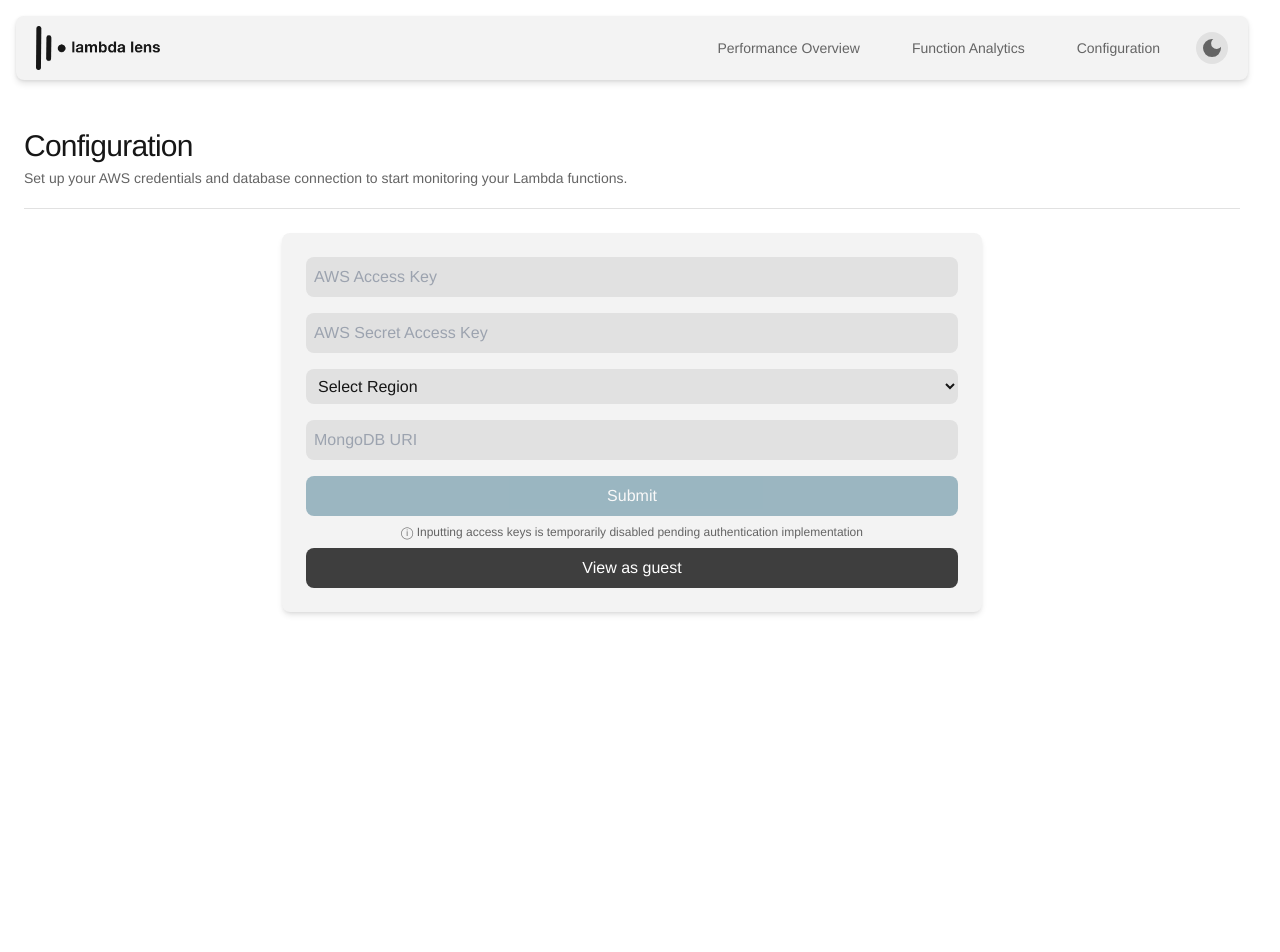
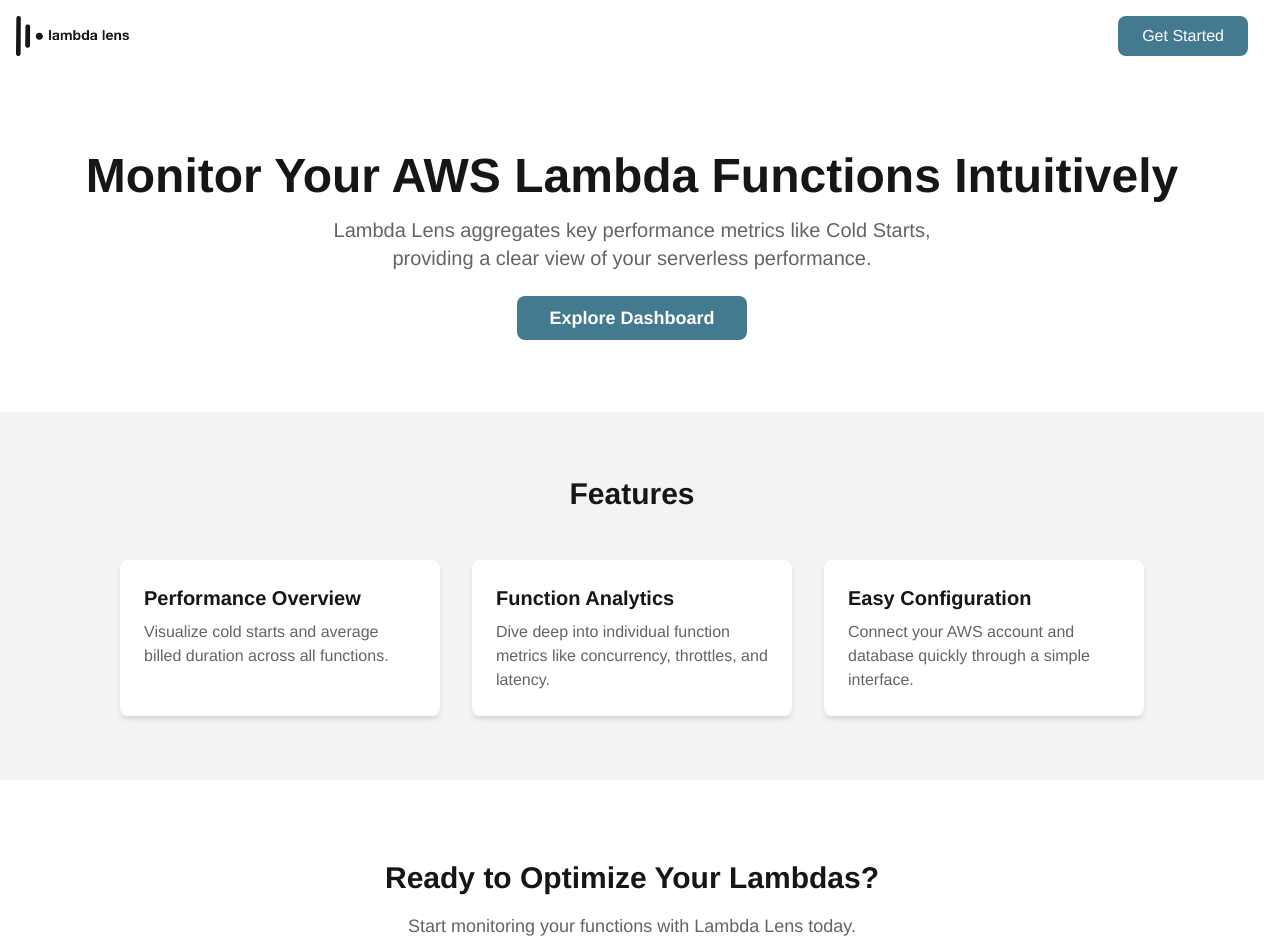
Before and after one commit to oslabs-beta/Lambda-Lens, a React (Vite) app in the folder client/: page / in a window 1280 px wide. Shown: the top 952 px of the page. Before the commit the page ends 800 px from the top, so only its background shows below. Built offline with nearby package versions, Linux system fonts and the light colour scheme.

Commit message:
feat: add LandingPage component and update routing in App for improved navigation

```diff
--- a/client/src/App/App.tsx
+++ b/client/src/App/App.tsx
@@ -1,27 +1,43 @@
-import { BrowserRouter as Router, Route, Routes } from "react-router-dom";
+import { BrowserRouter as Router, Route, Routes, useLocation } from "react-router-dom";
 import DashboardContainer from "../pages/PerformanceOverview/PerformanceOverview";
 import CloudwatchContainer from "../pages/FunctionAnalytics/FunctionAnalytics";
 import NavbarComponent from "../components/Navbar/Navbar";
 import ConfigPageContainer from "../pages/Config/Config";
 import ChatContainer from "../pages/PerformanceOverview/Chat/Chat";
+import LandingPage from "../pages/Landing/LandingPage"; // Import the new page
 import "../utils/chartSetup";
+
+const Layout: React.FC<{ children: React.ReactNode }> = ({ children }) => {
+  const location = useLocation();
+  const showNavbar = location.pathname !== '/';
+
+  return (
+    <div className="min-h-screen bg-light-cont-l dark:bg-dark-cont-l text-light-text-prim dark:text-dark-text-prim">
+      {showNavbar && (
+        <div className="sticky top-0 p-4 z-10">
+          <NavbarComponent />
+        </div>
+      )}
+      <div className={showNavbar ? "pt-2" : ""}>
+        {children}
+      </div>
+    </div>
+  );
+};
+
 
 function App() {
   return (
     <Router>
-      <div className="min-h-screen bg-light-cont-l dark:bg-dark-cont-l text-light-text-prim dark:text-dark-text-prim">
-        <div className="sticky top-0 p-4 z-10">
-          <NavbarComponent />
-        </div>
-        <div className="pt-2">
-          <Routes>
-            <Route path="/" element={<ConfigPageContainer />} />
-            <Route path="/dash" element={<DashboardContainer />} />
-            <Route path="/cloudwatchmetrics" element={<CloudwatchContainer />} />
-            <Route path="/chat" element={<ChatContainer />} />
-          </Routes>
-        </div>
-      </div>
+      <Layout>
+        <Routes>
+          <Route path="/" element={<LandingPage />} />
+          <Route path="/config" element={<ConfigPageContainer />} />
+          <Route path="/dash" element={<DashboardContainer />} />
+          <Route path="/cloudwatchmetrics" element={<CloudwatchContainer />} />
+          <Route path="/chat" element={<ChatContainer />} />
+        </Routes>
+      </Layout>
     </Router>
   );
 }
--- a/client/src/components/Navbar/Navbar.tsx
+++ b/client/src/components/Navbar/Navbar.tsx
@@ -61,12 +61,12 @@ const NavbarComponent: React.FC = () => {
 
   return (
     <nav className="flex items-center justify-between rounded-lg bg-light-cont-m dark:bg-dark-cont-m font-sans shadow-mui-2 px-5 py-2.5 transition-colors relative z-10">
-      {/* Logo container with better sizing */}
       <div className="flex-none">
-        <img src={lambda} alt="Logo" className="h-11 max-w-none transition-all duration-300 dark:invert dark:brightness-0" />
+        <Link to="/dash">
+          <img src={lambda} alt="Logo" className="h-11 max-w-none transition-all duration-300 dark:invert dark:brightness-0" />
+        </Link>
       </div>
 
-      {/* Navigation section with flex-grow to take available space */}
       <div className="flex-grow flex justify-end">
         <ul className="flex items-center gap-5 list-none m-0 p-0">
           <li>
@@ -76,12 +76,11 @@ const NavbarComponent: React.FC = () => {
             <Link to="/cloudwatchmetrics" className="text-light-text-sec dark:text-dark-text-sec hover:text-light-text-prim dark:hover:text-dark-text-prim px-4 py-2.5 rounded-md transition-colors text-sm font-light no-underline">Function Analytics</Link>
           </li>
           <li>
-            <Link to="/" className="text-light-text-sec dark:text-dark-text-sec hover:text-light-text-prim dark:hover:text-dark-text-prim px-4 py-2.5 rounded-md transition-colors text-sm font-light no-underline">Configuration</Link>
+            <Link to="/config" className="text-light-text-sec dark:text-dark-text-sec hover:text-light-text-prim dark:hover:text-dark-text-prim px-4 py-2.5 rounded-md transition-colors text-sm font-light no-underline">Configuration</Link> {/* Changed from "/" to "/config" */}
           </li>
         </ul>
       </div>
 
-      {/* Fixed-width container for theme toggle */}
       <div className="w-8 flex-none ml-5">
         <button
           id="theme-switch"
--- /dev/null
+++ b/client/src/pages/Landing/LandingPage.tsx
@@ -0,0 +1,80 @@
+import React from 'react';
+import { Link } from 'react-router-dom';
+import lambda from '../../assets/lambda.png'; // Assuming you might want the logo
+
+const LandingPage: React.FC = () => {
+  return (
+    <div className="min-h-screen bg-light-cont-l dark:bg-dark-cont-l text-light-text-prim dark:text-dark-text-prim font-sans transition-colors">
+      {/* Optional: Simple Navbar for Landing Page */}
+      <nav className="p-4 flex justify-between items-center">
+        <img src={lambda} alt="Lambda Lens Logo" className="h-10 dark:invert dark:brightness-0" />
+        <Link
+          to="/config" // Changed from /dash to /config
+          className="px-6 py-2 bg-element-s hover:bg-element-h text-white rounded-lg transition-colors font-medium"
+        >
+          Get Started
+        </Link>
+      </nav>
+
+      {/* Hero Section */}
+      <section className="text-center py-20 px-4">
+        <h1 className="text-4xl md:text-5xl font-bold mb-4">
+          Monitor Your AWS Lambda Functions Intuitively
+        </h1>
+        <p className="text-lg md:text-xl text-light-text-sec dark:text-dark-text-sec mb-8 max-w-2xl mx-auto">
+          Lambda Lens aggregates key performance metrics like Cold Starts, providing a clear view of your serverless performance.
+        </p>
+        <Link
+          to="/config" // Changed from /dash to /config
+          className="px-8 py-3 bg-element-s hover:bg-element-h text-white rounded-lg transition-colors font-semibold text-lg"
+        >
+          Explore Dashboard
+        </Link>
+        {/* Optional: Add an image or graphic here */}
+      </section>
+
+      {/* Features Section Placeholder */}
+      <section className="py-16 bg-light-cont-m dark:bg-dark-cont-m px-4 transition-colors">
+        <h2 className="text-3xl font-bold text-center mb-12">Features</h2>
+        <div className="grid md:grid-cols-3 gap-8 max-w-5xl mx-auto">
+          {/* Feature 1 */}
+          <div className="bg-light-cont-l dark:bg-dark-cont-l p-6 rounded-lg shadow-md">
+            <h3 className="text-xl font-semibold mb-2">Performance Overview</h3>
+            <p className="text-light-text-sec dark:text-dark-text-sec">Visualize cold starts and average billed duration across all functions.</p>
+          </div>
+          {/* Feature 2 */}
+          <div className="bg-light-cont-l dark:bg-dark-cont-l p-6 rounded-lg shadow-md">
+            <h3 className="text-xl font-semibold mb-2">Function Analytics</h3>
+            <p className="text-light-text-sec dark:text-dark-text-sec">Dive deep into individual function metrics like concurrency, throttles, and latency.</p>
+          </div>
+          {/* Feature 3 */}
+          <div className="bg-light-cont-l dark:bg-dark-cont-l p-6 rounded-lg shadow-md">
+            <h3 className="text-xl font-semibold mb-2">Easy Configuration</h3>
+            <p className="text-light-text-sec dark:text-dark-text-sec">Connect your AWS account and database quickly through a simple interface.</p>
+          </div>
+        </div>
+      </section>
+
+      {/* Call to Action Section Placeholder */}
+      <section className="text-center py-20 px-4">
+        <h2 className="text-3xl font-bold mb-4">Ready to Optimize Your Lambdas?</h2>
+        <p className="text-lg text-light-text-sec dark:text-dark-text-sec mb-8">
+          Start monitoring your functions with Lambda Lens today.
+        </p>
+        <Link
+          to="/config" // Changed from /dash to /config
+          className="px-8 py-3 bg-element-s hover:bg-element-h text-white rounded-lg transition-colors font-semibold text-lg"
+        >
+          Configure Now
+        </Link>
+      </section>
+
+      {/* Footer Placeholder */}
+      <footer className="text-center py-6 border-t border-light-cont-s dark:border-dark-cont-s text-light-text-sec dark:text-dark-text-sec transition-colors">
+        © {new Date().getFullYear()} Lambda Lens. All rights reserved.
+      </footer>
+    </div>
+  );
+};
+
+export default LandingPage;
```
